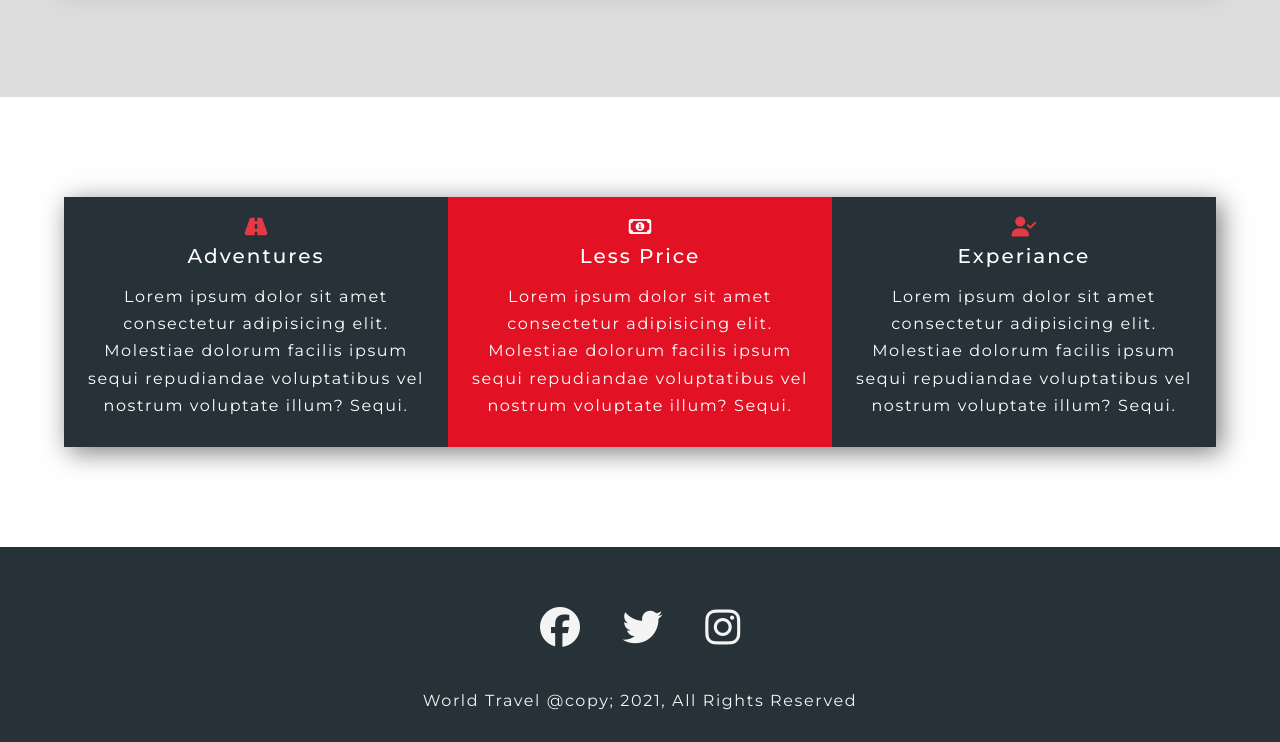
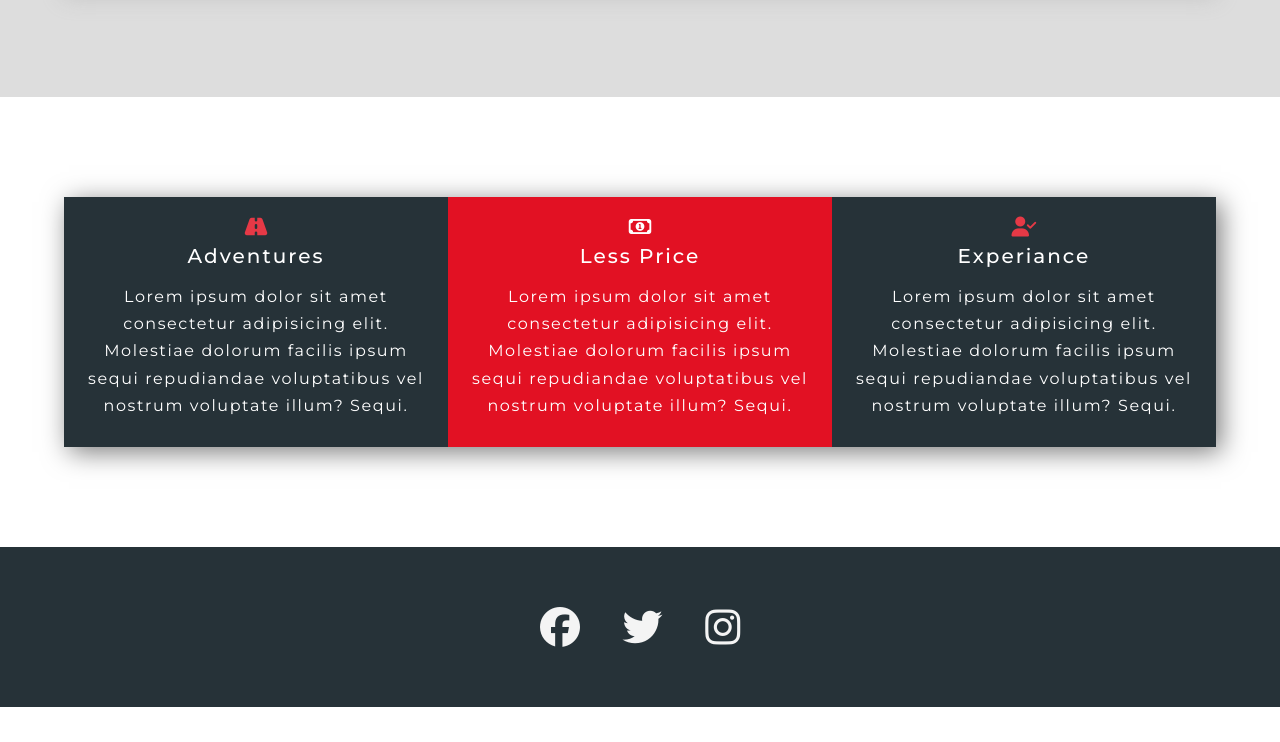
Before and after one commit to Himuu14/Travel-Tour-Website, a plain HTML site: page index.html in a window 1280 px wide. Shown: the part 1663-2405 px from the top of the page. After the commit the page ends 2370 px from the top, so only its background shows below. Drawn offline with Linux system fonts and the light colour scheme; a web font is replaced by a local one.

Commit message:
Update index.html

```diff
--- a/index.html
+++ b/index.html
@@ -84,7 +84,6 @@
             <i class="fab fa-twitter fa-4x"></i>
             <i class="fab fa-instagram fa-4x"></i>
         </div>
-        <p>World Travel @copy; 2021, All Rights Reserved</p>
     </footer>
 </body>
 </html>
```
